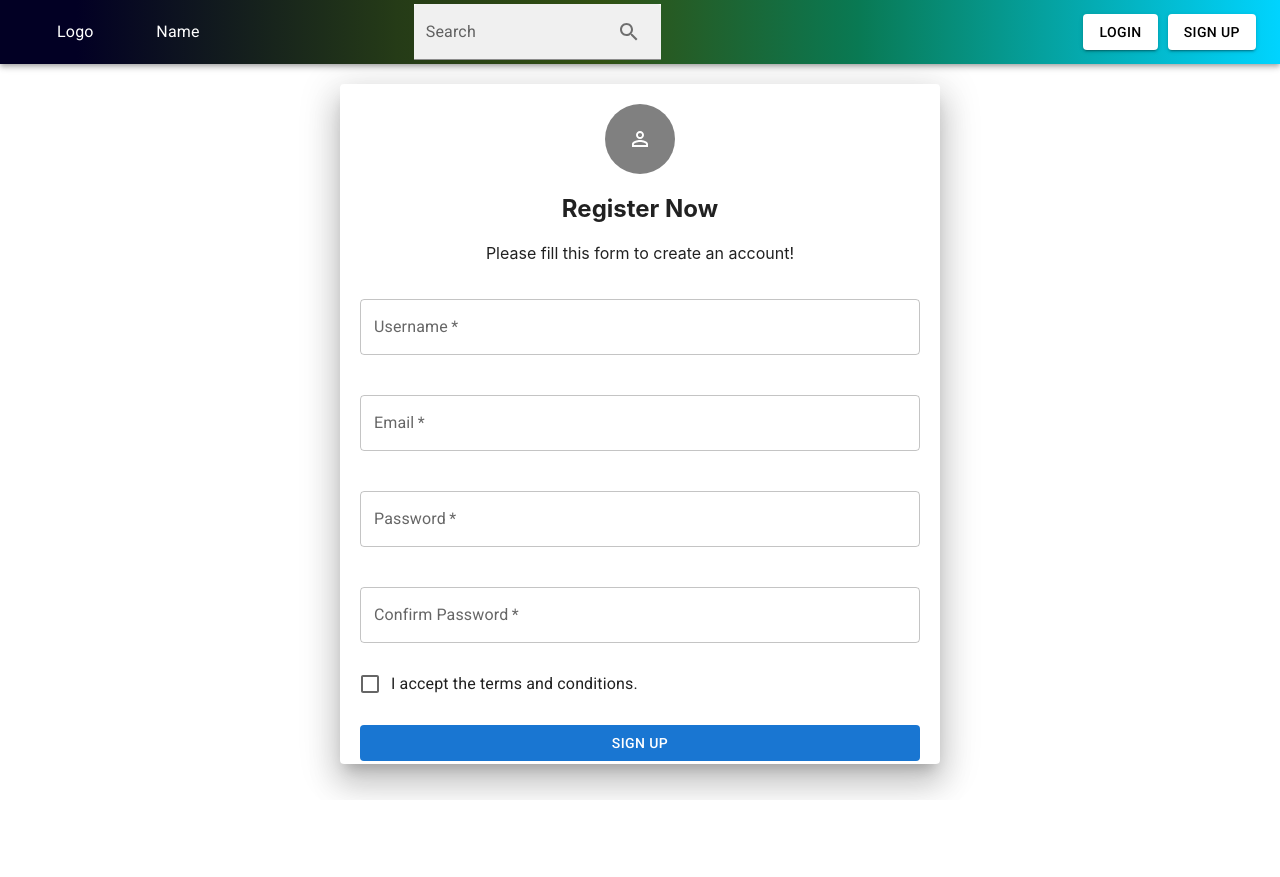
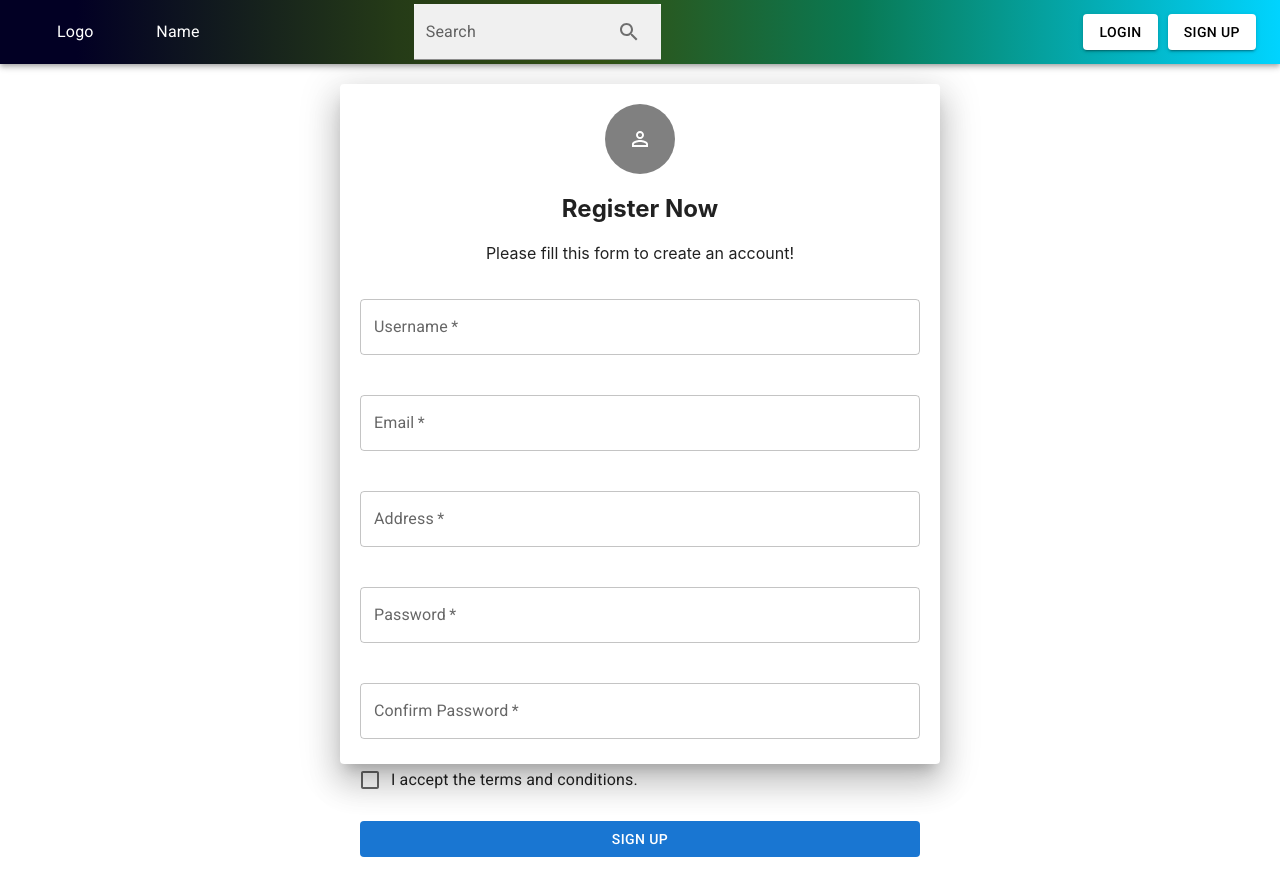
Before and after one commit to GitHub23211/Smart_Sneaker_Head, a React (Create React App) app: page /register in a window 1280 px wide. Before the commit the page ends 800 px from the top, so only its background shows below. Built offline with nearby package versions, Linux system fonts and the light colour scheme.

Commit message:
added address field in registration

```diff
--- a/src/Components/Register.js
+++ b/src/Components/Register.js
@@ -10,10 +10,11 @@ const Register= ()=>{
 
     const [userName , setUserName] = useState("")
     const [email , setEmail] = useState("")
+    const [address, setAddress] = useState("")
     const [Passcode , setPassword] = useState("")
     const [confirmpassword , setConfirmPassword] = useState("")
 
-    const[open,setOpen] = useState(false)
+    const [open,setOpen] = useState(false)
     const [msgTitle, setMessageTitle] = useState("")
     const [msgContent , setMessageContent] = useState("")
 
@@ -33,7 +34,8 @@ const Register= ()=>{
         const userObj = {
            username : userName ,
            password : Passcode ,
-           email : email
+           email : email,
+           address : address
         }
         //post request to register user
        axios.post("http://localhost:5001/auth/register", userObj)
@@ -44,6 +46,7 @@ const Register= ()=>{
               //resert the form
               setUserName("")
               setEmail("")
+              setAddress("")
               setPassword("")
               setConfirmPassword("")
               openDialog();
@@ -74,6 +77,7 @@ const Register= ()=>{
             </Grid>
             <TextField label='Username' placeholder='Enter username' fullWidth required style={margin} input value={userName} onChange={(event) => handleOnChange(event, setUserName)}></TextField>
             <TextField label='Email' placeholder='Enter email' fullWidth required style={margin} input value = {email} onChange={(event) => handleOnChange(event, setEmail)}></TextField>
+            <TextField label='Address' placeholder='Enter postal address' fullWidth required style={margin} input value = {address} onChange={(event) => handleOnChange(event, setAddress)}></TextField>
             <TextField label='Password' placeholder='Enter password' type = 'password' fullWidth required style={margin} input value={Passcode} onChange={(event) => handleOnChange(event, setPassword)}></TextField>
             <TextField label='Confirm Password' placeholder='Enter password again' type = 'password' fullWidth required style={margin} input value={confirmpassword} onChange={(event) => handleOnChange(event, setConfirmPassword)}></TextField>
 
```
